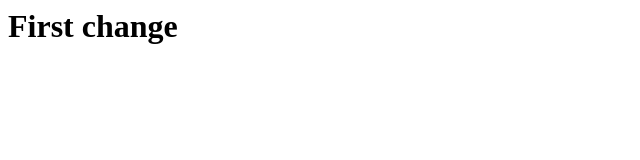
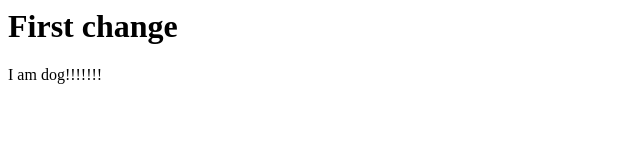
Before and after one commit to TayCheng091/git-testhte, a plain HTML site: page index.html in a window 1280 px wide. Shown: the full height of the page, 0-640 px from the left. Drawn offline with Linux system fonts and the light colour scheme.

Commit message:
wang wang

```diff
--- a/index.html
+++ b/index.html
@@ -1 +1,2 @@
 <h1>First change</h1>
+<div>I am dog!!!!!!!</div>
```
